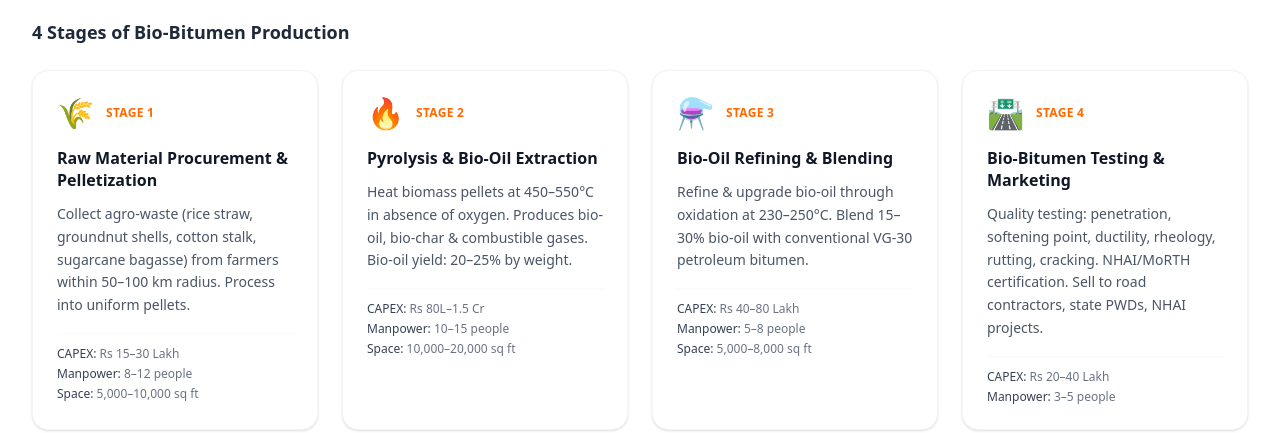
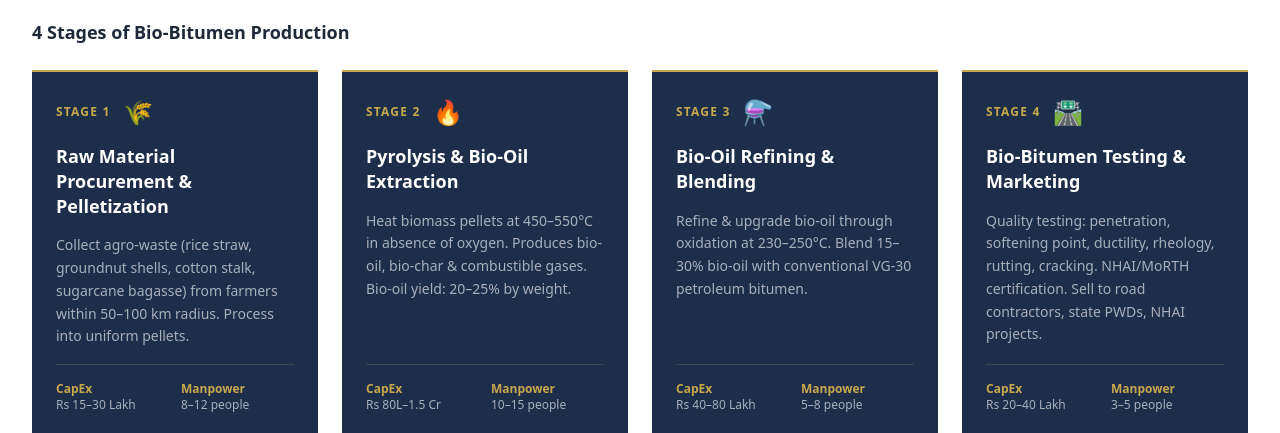
Before and after one commit to pacpltradingdesk-dotcom/yuga-website, a Next.js app: page /services in a window 1280 px wide. Shown: the part 519-952 px from the top of the page. Built offline with nearby package versions, Linux system fonts and the light colour scheme; a web font is replaced by a local one.

Commit message:
feat: redesign ServiceCard — dark card, gold top-border, capex/manpower detail

```diff
--- a/components/ServiceCard.tsx
+++ b/components/ServiceCard.tsx
@@ -1,29 +1,37 @@
-type Stage = {
-  stage: number;
-  name: string;
-  description: string;
-  capex: string;
-  manpower: string;
-  space?: string;
-  icon: string;
-};
+import { FOUR_STAGES } from "@/lib/company-data";
+type FourStage = (typeof FOUR_STAGES)[0];
 
-export default function ServiceCard({ stage }: { stage: Stage }) {
+interface ServiceCardProps {
+  stage: FourStage;
+}
+
+export default function ServiceCard({ stage }: ServiceCardProps) {
   return (
-    <div className="bg-white rounded-2xl shadow-sm border border-gray-100 p-6 hover:shadow-md transition-shadow">
-      <div className="flex items-center gap-3 mb-4">
-        <span className="text-3xl">{stage.icon}</span>
-        <span className="text-xs font-semibold text-orange-500 uppercase tracking-wide">
+    <div className="bg-brand-card border-t-2 border-brand-gold p-6 flex flex-col gap-4">
+      <div className="flex items-center gap-3">
+        <span className="font-sans text-xs font-bold text-brand-gold uppercase tracking-widest">
           Stage {stage.stage}
         </span>
+        <span className="text-2xl">{stage.icon}</span>
       </div>
-      <h3 className="font-bold text-gray-900 mb-3 leading-snug">{stage.name}</h3>
-      <p className="text-gray-600 text-sm mb-4 leading-relaxed">{stage.description}</p>
-      <div className="space-y-1 text-xs text-gray-500 border-t border-gray-50 pt-3">
-        <div><span className="font-medium text-gray-700">CAPEX:</span> {stage.capex}</div>
-        <div><span className="font-medium text-gray-700">Manpower:</span> {stage.manpower}</div>
-        {stage.space && <div><span className="font-medium text-gray-700">Space:</span> {stage.space}</div>}
-      </div>
+      <h3 className="font-display text-lg text-white font-semibold leading-snug">{stage.name}</h3>
+      <p className="text-brand-muted text-sm leading-relaxed flex-1">{stage.description}</p>
+      {(stage.capex || stage.manpower) && (
+        <div className="border-t border-brand-gold/20 pt-4 grid grid-cols-2 gap-3 text-xs">
+          {stage.capex && (
+            <div>
+              <p className="text-brand-gold font-semibold">CapEx</p>
+              <p className="text-brand-muted">{stage.capex}</p>
+            </div>
+          )}
+          {stage.manpower && (
+            <div>
+              <p className="text-brand-gold font-semibold">Manpower</p>
+              <p className="text-brand-muted">{stage.manpower}</p>
+            </div>
+          )}
+        </div>
+      )}
     </div>
   );
 }
```
Also changed, not shown: 1 other file (tests, documents, lock files or other folders).
